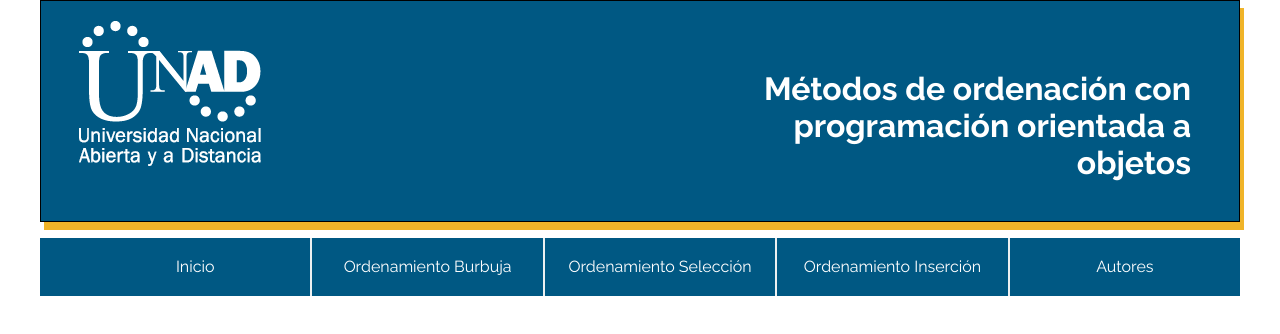
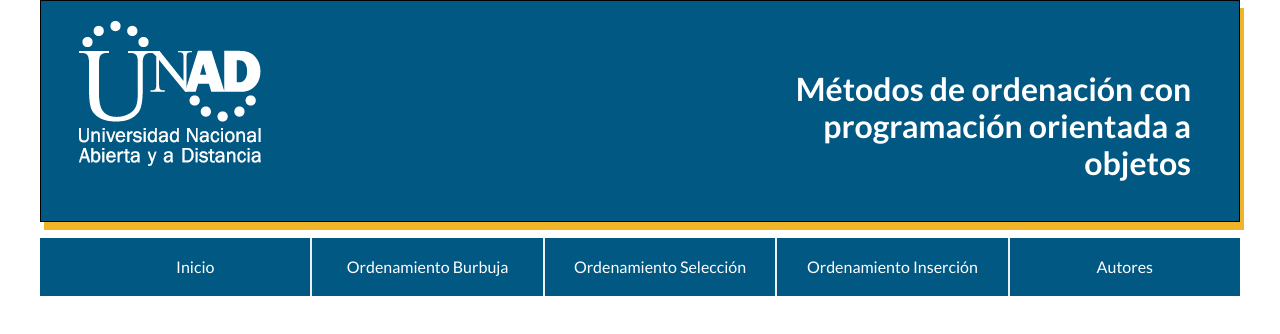
Before and after one commit to andres-felipe-rincon/sortalgorithms, a website: page index.html in a window 1280 px wide. Drawn offline with nearby package versions, Linux system fonts and the light colour scheme.

Commit message:
wip header font-family

```diff
--- a/css/main.css
+++ b/css/main.css
@@ -1,5 +1,5 @@
 body {
-  font-family: 'Raleway', sans-serif;
+  font-family: 'Lato', sans-serif;
 }
 
 .wrapper {
--- a/index.html
+++ b/index.html
@@ -6,7 +6,7 @@
   <meta http-equiv="X-UA-Compatible" content="ie=edge">
   <title>Document</title>
   <link rel="stylesheet" href="./css/main.css">
-  <link href="https://fonts.googleapis.com/css?family=Raleway:100,200,300,400,500,600,700,800,900" rel="stylesheet">
+  <link href="https://fonts.googleapis.com/css?family=Lato:100,300,400,700,900" rel="stylesheet">
   <link rel="stylesheet" href="https://cdnjs.cloudflare.com/ajax/libs/normalize/8.0.0/normalize.min.css">
 </head>
 <body>
```
